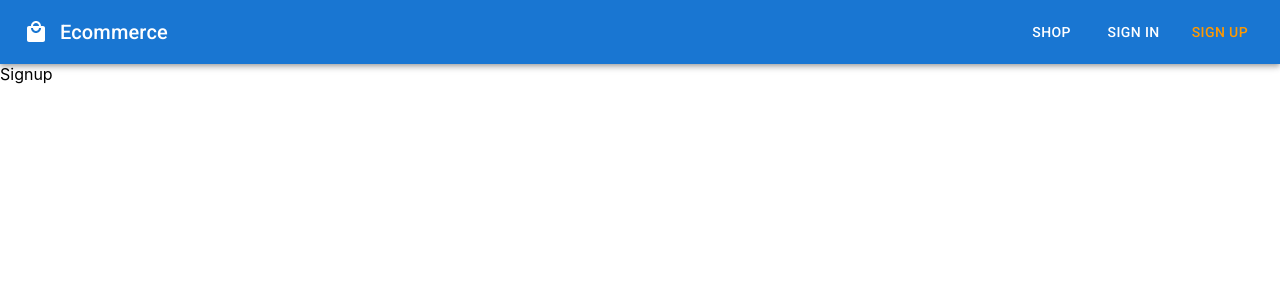
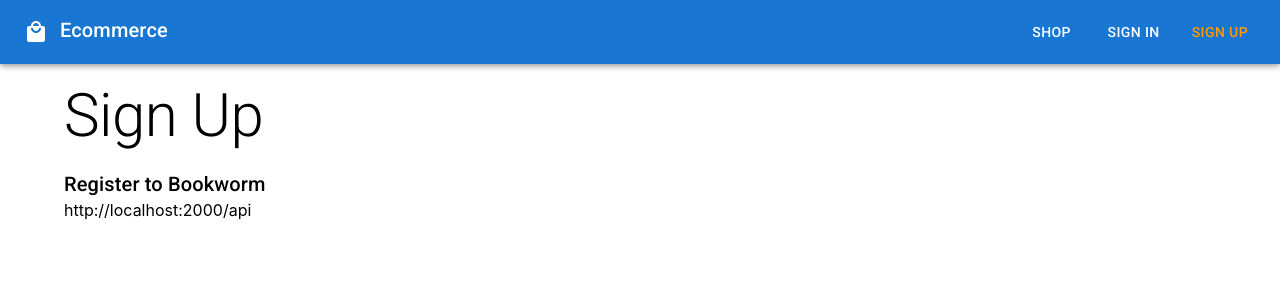
Before and after one commit to bridgecrew-perf6/bookworm-fe-deploy, a React (Create React App) app: page /signup in a window 1280 px wide. Shown: the top 300 px of the page. Built offline with nearby package versions, Linux system fonts and the light colour scheme.

Commit message:
add basic layout

```diff
--- a/src/core/Home.js
+++ b/src/core/Home.js
@@ -1,7 +1,12 @@
 import React from "react";
+import Layout from "./Layout";
 
 function Home() {
-  return <div>Home</div>;
+  return (
+    <Layout title="Homepage" description="Node React E-commerce App">
+      ...
+    </Layout>
+  );
 }
 
 export default Home;
--- a/src/core/Layout.js
+++ b/src/core/Layout.js
@@ -0,0 +1,26 @@
+import React from "react";
+
+import { Container, Typography } from "@mui/material";
+
+function Layout({
+  title = "Title",
+  description = "Description",
+  className,
+  children,
+}) {
+  return (
+    <Container maxWidth="lg">
+      <div className="jumbotron">
+        <Typography variant="h2" mt={2}>
+          {title}
+        </Typography>
+        <Typography variant="h6" mt={2}>
+          {description}
+        </Typography>
+      </div>
+      <div className={className}>{children}</div>
+    </Container>
+  );
+}
+
+export default Layout;
--- a/src/core/Menu.js
+++ b/src/core/Menu.js
@@ -16,11 +16,18 @@ const Navbar = () => {
   return (
     <AppBar position="static">
       <Toolbar>
-        <IconButton size="large" edge="start" color="inherit" aria-label="logo">
-          <LocalMallIcon />
-        </IconButton>
         <Typography variant="h6" component="div" sx={{ flexGrow: 1 }}>
-          Ecommerce
+          <NavLink to="/" style={{ color: "#fff", textDecoration: "none" }}>
+            <IconButton
+              size="large"
+              edge="start"
+              color="inherit"
+              aria-label="logo"
+            >
+              <LocalMallIcon />
+            </IconButton>
+            Ecommerce
+          </NavLink>
         </Typography>
         <Stack direction="row" spacing={2}>
           <Button color="inherit">
--- /dev/null
+++ b/src/core/config.js
@@ -0,0 +1 @@
+export const API = process.env.REACT_APP_API_URL;
--- a/src/user/Signin.js
+++ b/src/user/Signin.js
@@ -1,7 +1,12 @@
 import React from "react";
+import Layout from "../core/Layout";
 
 function Signin() {
-  return <div>Signin</div>;
+  return (
+    <Layout title="Sign In" description="Sign in to Bookworm">
+      ...
+    </Layout>
+  );
 }
 
 export default Signin;
--- a/src/user/Signup.js
+++ b/src/user/Signup.js
@@ -1,7 +1,14 @@
 import React from "react";
 
+import Layout from "../core/Layout";
+import { API } from "../core/config";
+
 function Signup() {
-  return <div>Signup</div>;
+  return (
+    <Layout title="Sign Up" description="Register to Bookworm">
+      {API}{" "}
+    </Layout>
+  );
 }
 
 export default Signup;
```
Also changed, not shown: 1 other file (tests, documents, lock files or other folders).
